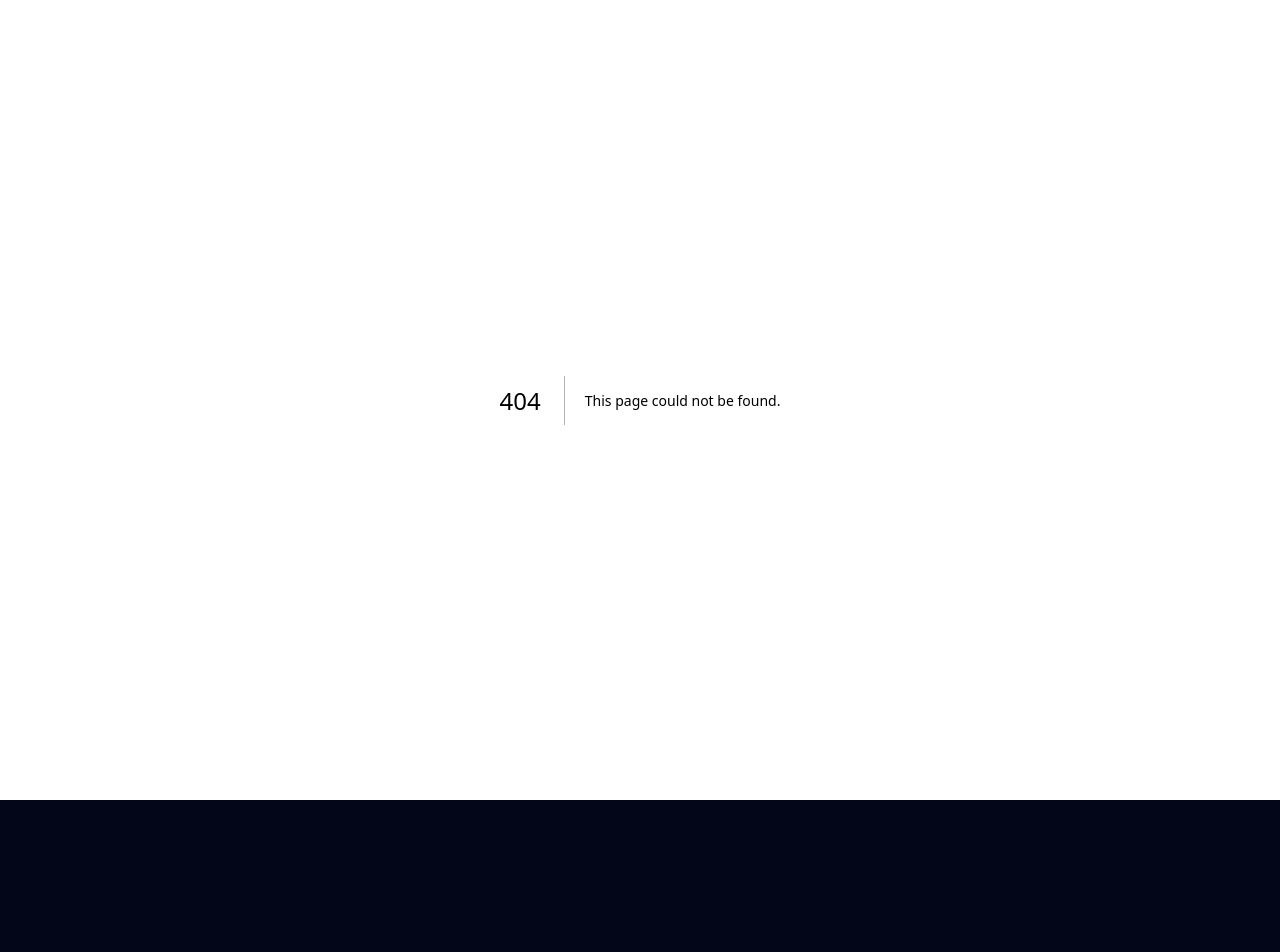
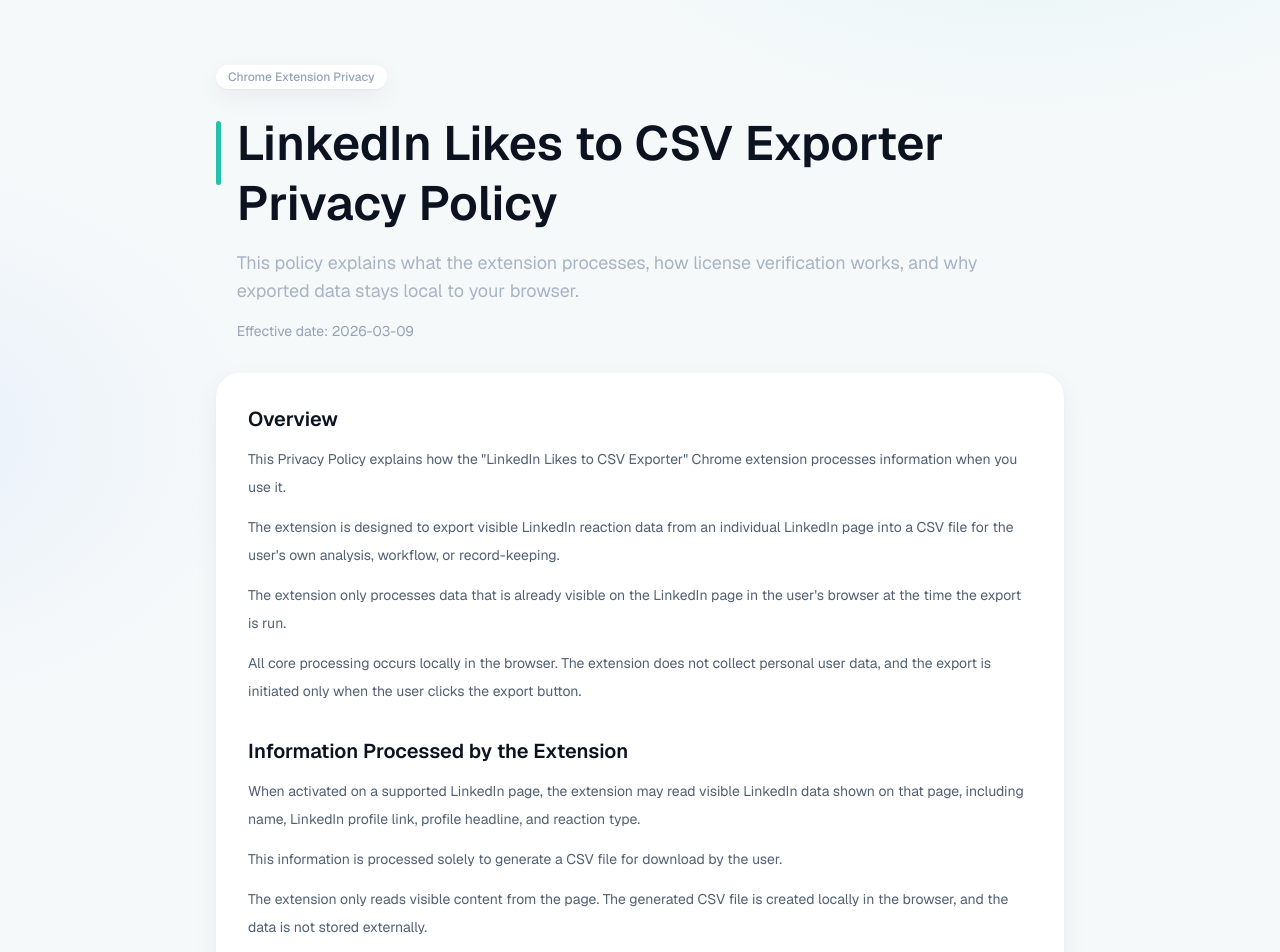
Before and after one commit to localpulsehq/localpulse-landing, a Next.js app: page /privacy/linkedin-likes-to-csv-exporter in a window 1280 px wide. Before the commit this address had no page. Shown: the top 952 px of the page. Before the commit the page ends 800 px from the top, so only its background shows below. Built offline with nearby package versions, Linux system fonts and the light colour scheme.

Commit message:
added privacy policy for extension

```diff
--- /dev/null
+++ b/app/privacy/linkedin-likes-to-csv-exporter/page.tsx
@@ -0,0 +1,132 @@
+import type { Metadata } from "next";
+
+export const metadata: Metadata = {
+  title: "LinkedIn Likes to CSV Exporter Privacy Policy",
+  description:
+    "Privacy policy for the LinkedIn Likes to CSV Exporter Chrome extension.",
+};
+
+const sections = [
+  {
+    title: "Overview",
+    body: [
+      'This Privacy Policy explains how the "LinkedIn Likes to CSV Exporter" Chrome extension processes information when you use it.',
+      "The extension is designed to export visible LinkedIn reaction data from an individual LinkedIn page into a CSV file for the user's own analysis, workflow, or record-keeping.",
+      "The extension only processes data that is already visible on the LinkedIn page in the user's browser at the time the export is run.",
+      "All core processing occurs locally in the browser. The extension does not collect personal user data, and the export is initiated only when the user clicks the export button.",
+    ],
+  },
+  {
+    title: "Information Processed by the Extension",
+    body: [
+      "When activated on a supported LinkedIn page, the extension may read visible LinkedIn data shown on that page, including name, LinkedIn profile link, profile headline, and reaction type.",
+      "This information is processed solely to generate a CSV file for download by the user.",
+      "The extension only reads visible content from the page. The generated CSV file is created locally in the browser, and the data is not stored externally.",
+    ],
+  },
+  {
+    title: "License Verification",
+    body: [
+      "The extension includes an optional Plus license activation feature.",
+      "Users may enter a Gumroad license key to activate paid functionality.",
+      "The license key may be stored locally in Chrome extension storage so the extension can remember activation status.",
+      "The extension may contact the Gumroad API to verify the validity of the license key.",
+      "No LinkedIn data is transmitted during license verification.",
+    ],
+  },
+  {
+    title: "Data Storage",
+    body: [
+      "Exported LinkedIn data exists only temporarily during processing in the user's browser.",
+      "The CSV file is generated locally in the browser.",
+      "The extension does not store LinkedIn data on external servers.",
+      "The only persistent data stored locally may include license activation status and extension configuration settings.",
+    ],
+  },
+  {
+    title: "Data Sharing",
+    body: [
+      "The extension does not sell, rent, or share user data.",
+      "LinkedIn data processed by the extension is not transmitted to external services.",
+      "The only external request that may occur is a license verification request to Gumroad.",
+    ],
+  },
+  {
+    title: "Security",
+    body: [
+      "All processing occurs locally in the browser.",
+      "The extension minimizes exposure of user data by avoiding unnecessary external transmission.",
+      "No LinkedIn export data is sent to external systems.",
+    ],
+  },
+  {
+    title: "Changes to This Policy",
+    body: [
+      "This Privacy Policy may be updated from time to time to reflect changes to the extension, changes in legal requirements, or changes in operational practices.",
+      "Any updates will be published on this page with a revised effective date.",
+    ],
+  },
+  {
+    title: "Contact",
+    body: [
+      "If you have questions about this Privacy Policy or the extension, contact support@localpulsehq.com.",
+    ],
+  },
+];
+
+export default function LinkedInLikesToCsvExporterPrivacyPolicyPage() {
+  return (
+    <main
+      className="min-h-screen lp-light-marketing-bg text-[#0B1220]"
+      style={{ fontFamily: "var(--font-geist-sans)" }}
+    >
+      <div className="relative overflow-hidden">
+        <section className="relative z-10 mx-auto max-w-4xl px-5 pb-20 pt-12 sm:px-6 sm:pb-24 sm:pt-16 motion-safe:animate-fade-in">
+          <div className="space-y-6">
+            <p className="inline-flex items-center gap-2 rounded-full bg-white lp-card px-3 py-1 text-xs font-medium text-[#94A3B8] shadow-sm">
+              Chrome Extension Privacy
+            </p>
+            <div className="flex gap-4">
+              <span
+                className="mt-2 h-16 w-1.5 rounded-full bg-[#22C3A6]"
+                aria-hidden="true"
+              />
+              <div className="space-y-4">
+                <h1 className="text-4xl font-semibold leading-tight md:text-5xl">
+                  LinkedIn Likes to CSV Exporter Privacy Policy
+                </h1>
+                <p className="max-w-3xl text-base text-[#94A3B8] opacity-80 md:text-lg">
+                  This policy explains what the extension processes, how license
+                  verification works, and why exported data stays local to your
+                  browser.
+                </p>
+                <p className="text-sm text-[#94A3B8]">
+                  Effective date: 2026-03-09
+                </p>
+              </div>
+            </div>
+          </div>
+
+          <div className="mt-8 rounded-3xl bg-white lp-card p-6 shadow-[0_20px_50px_rgba(11,18,32,0.1)] sm:p-8">
+            <div className="space-y-8">
+              {sections.map((section) => (
+                <section key={section.title} className="space-y-3">
+                  <h2 className="text-xl font-semibold">{section.title}</h2>
+                  <div className="space-y-3">
+                    {section.body.map((paragraph) => (
+                      <p key={paragraph} className="text-sm leading-7 text-[#526072]">
+                        {paragraph}
+                      </p>
+                    ))}
+                  </div>
+                </section>
+              ))}
+            </div>
+          </div>
+        </section>
+
+        <div className="pointer-events-none absolute inset-x-0 bottom-0 h-16 bg-gradient-to-b from-transparent to-[#F6F9FA]" />
+      </div>
+    </main>
+  );
+}
```
Also changed, not shown: 1 other file (tests, documents, lock files or other folders).
